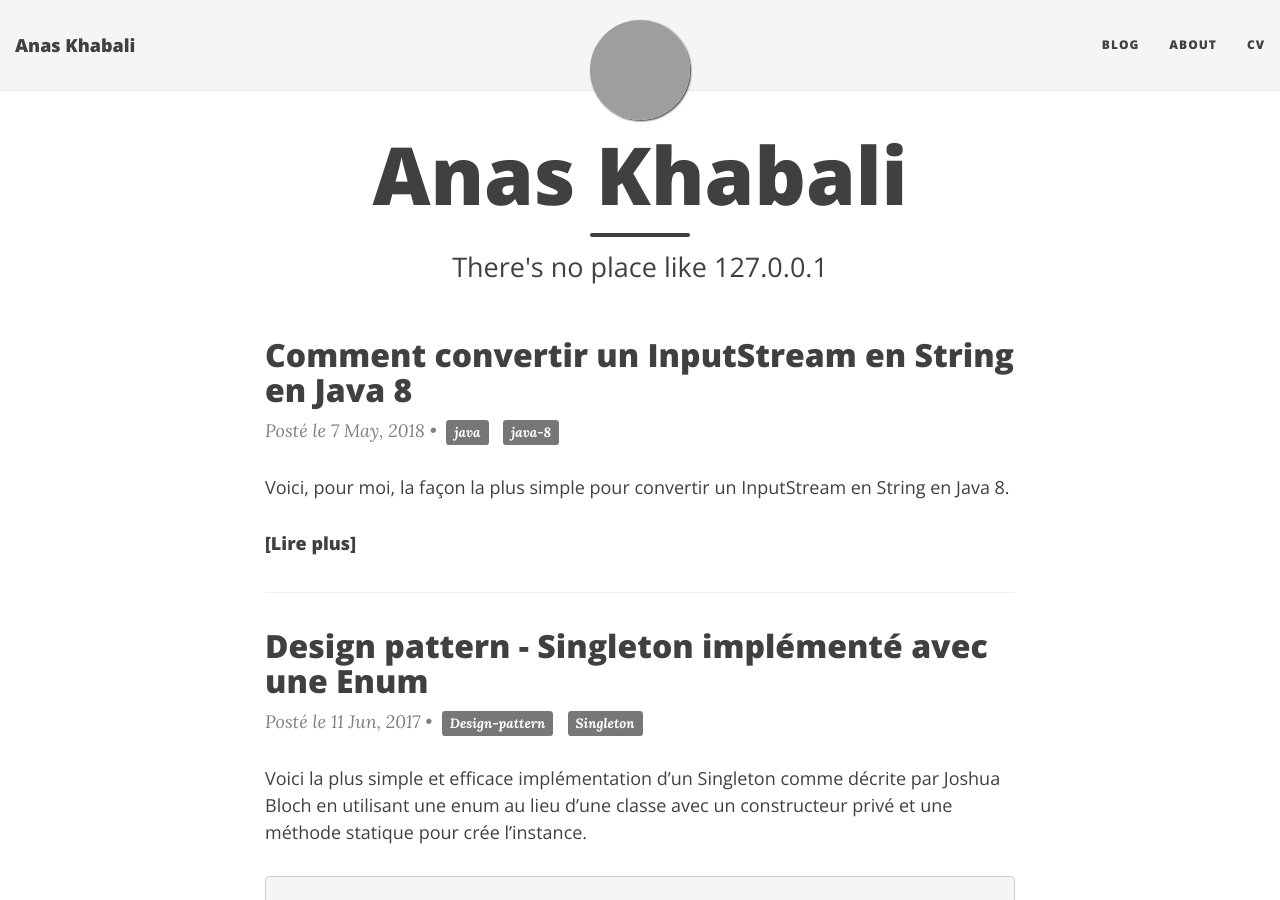
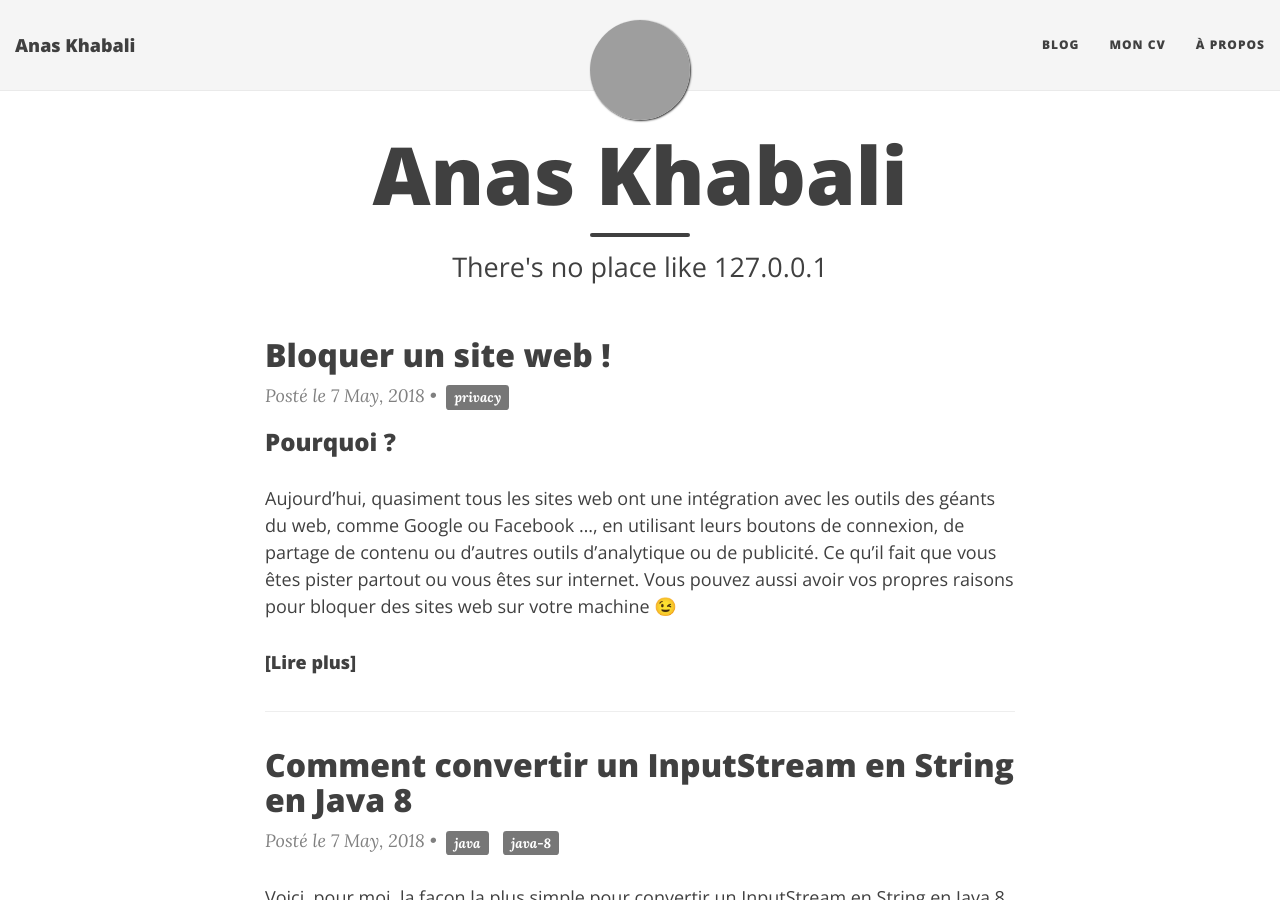
Before and after one commit to khabali/khabali.github.io, a Jekyll site: the page built from index.html, in a window 1280 px wide and 900 px high. Built offline with Jekyll 4.4.1, drawn with Linux system fonts in a browser that asks for light colours; nearby versions of some CDN libraries; emoji names are drawn with the system emoji font; grey boxes are pictures that could not be loaded.

Commit message:
newPost: bloquer un site web

````diff
--- a/_includes/header.html
+++ b/_includes/header.html
@@ -13,8 +13,8 @@
     <div class="collapse navbar-collapse" id="main-navbar">
       <ul class="nav navbar-nav navbar-right">
           <li><a title="Blog" href="/">Blog</a></li>
-          <li><a title="About" href="/about-me/">About</a></li>
-          <li><a title="CV" href="https://fr.linkedin.com/in/{{site.linkedin_username}}">CV</a></li>
+          <li><a title="CV" href="https://fr.linkedin.com/in/{{site.linkedin_username}}">Mon CV</a></li>
+          <li><a title="About" href="/about-me/">À Propos</a></li>
       </ul>
     </div>
 
--- /dev/null
+++ b/_posts/2018-05-07-bloquer-les-sites-de-vous-pister-en-ligne.markdown
@@ -0,0 +1,38 @@
+---
+layout: post
+title:  "Bloquer un site web !"
+date:   2018-05-07 17:44:00 +0200
+author: Anas KHABALI
+tags: privacy
+comments: false
+---
+### Pourquoi ?
+Aujourd'hui, quasiment tous les sites web ont une intégration avec les outils des géants du web,
+comme Google ou Facebook ..., en utilisant leurs boutons de connexion, de partage de contenu
+ou d'autres outils d'analytique ou de publicité. Ce qu'il fait que vous êtes pister partout ou vous
+êtes sur internet. Vous pouvez aussi avoir vos propres raisons pour bloquer des sites web sur votre machine :wink:
+
+### Comment faire ?
+Si vous souhaitez préserver vos données pour qu'elles ne soient pas récupérées par des tiers
+que vous ne connaissez pas ou pour d'autres raisons personnelles. Il existe une solution assez simple.
+Pour cela, vous ajoutez ces adresses à votre fichier hosts.
+
+* Sous Windows le fichier se trouve dans `C:\Windows\System32\drivers\etc\hosts`
+* Sous linux c'est le fichier `/etc/hosts`
+
+Dans le fichier `hosts` vous redirigez les sites à bloquer vers votre adresse local `127.0.0.1`
+
+```
+127.0.0.1     connect.facebook.net
+127.0.0.1     google-analytics.com www.google-analytics.com
+127.0.0.1     platform.twitter.com
+127.0.0.1     googleadservices.com www.googleadservices.com
+```
+Et voilà, maintenant toutes les requêtes vers ces sites web ne dépasseront pas votre ordinateur et son réseau local.
+
+### Trouver les sites qui vous pistent quand vous visitez vos sites favoris
+Une fois vous êtes sur votre site favori, vous ouvrez la console de dev (souvent avec le raccourcis F12)
+Dans l'onglet Réseau (Network), vous repérez les adresses des sites qui vous pistent ou simplement les adresses
+que vous désirez bloquer. Puis vous les ajoutez à votre fichier `hosts`.
+
+Comme ça vos données ne voyageront plus plus loin que vous :airplane:
--- a/_posts/2018-05-07-convertir-java-InputStream-en-String.markdown
+++ b/_posts/2018-05-07-convertir-java-InputStream-en-String.markdown
@@ -1,7 +1,7 @@
 ---
 layout: post
 title:  "Comment convertir un InputStream en String en Java 8"
-date:   2018-05-07 10:24:00 +0100
+date:   2018-05-07 10:24:00 +0200
 author: Anas KHABALI
 tags: java java-8
 comments: false
````
